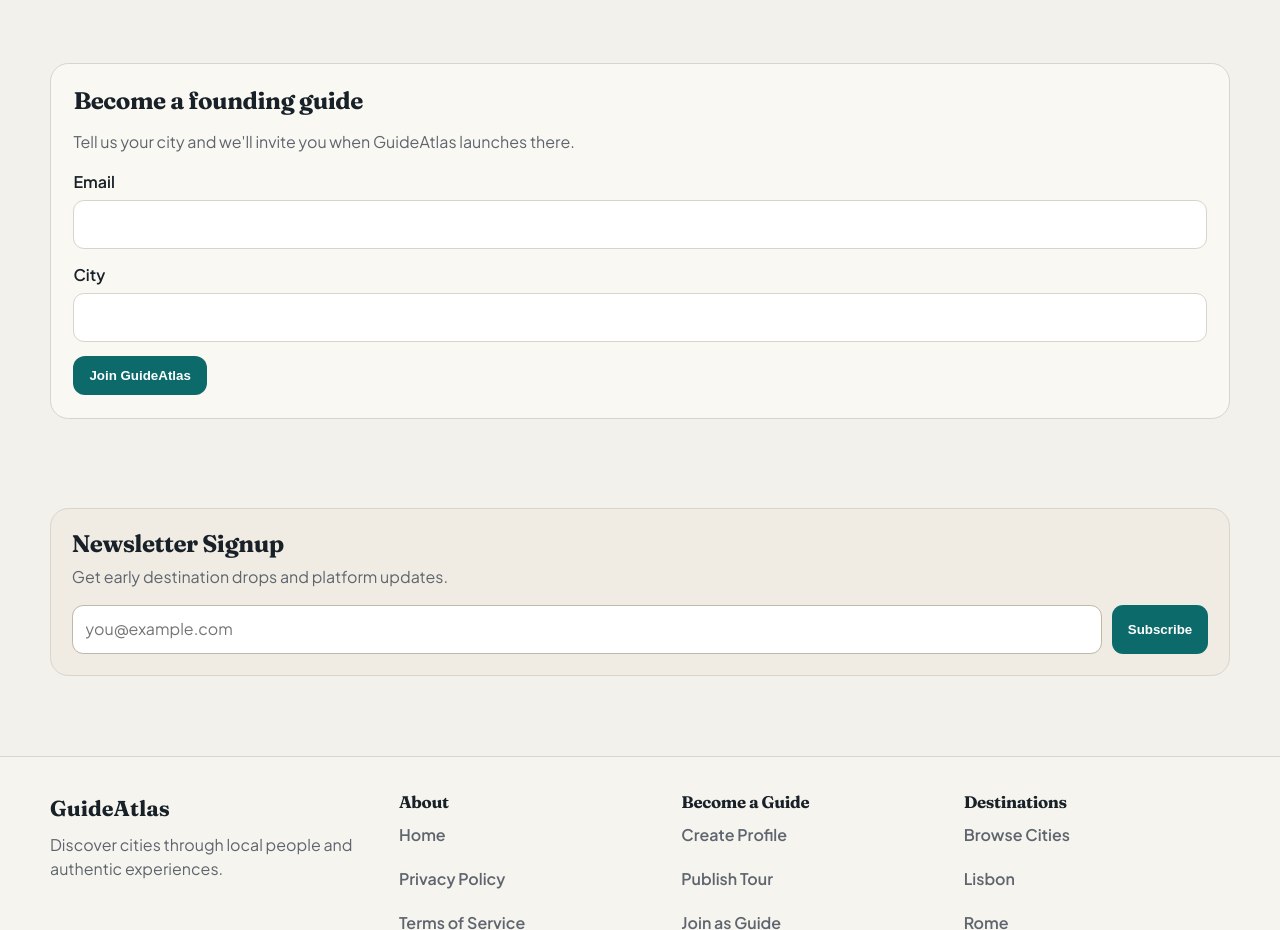
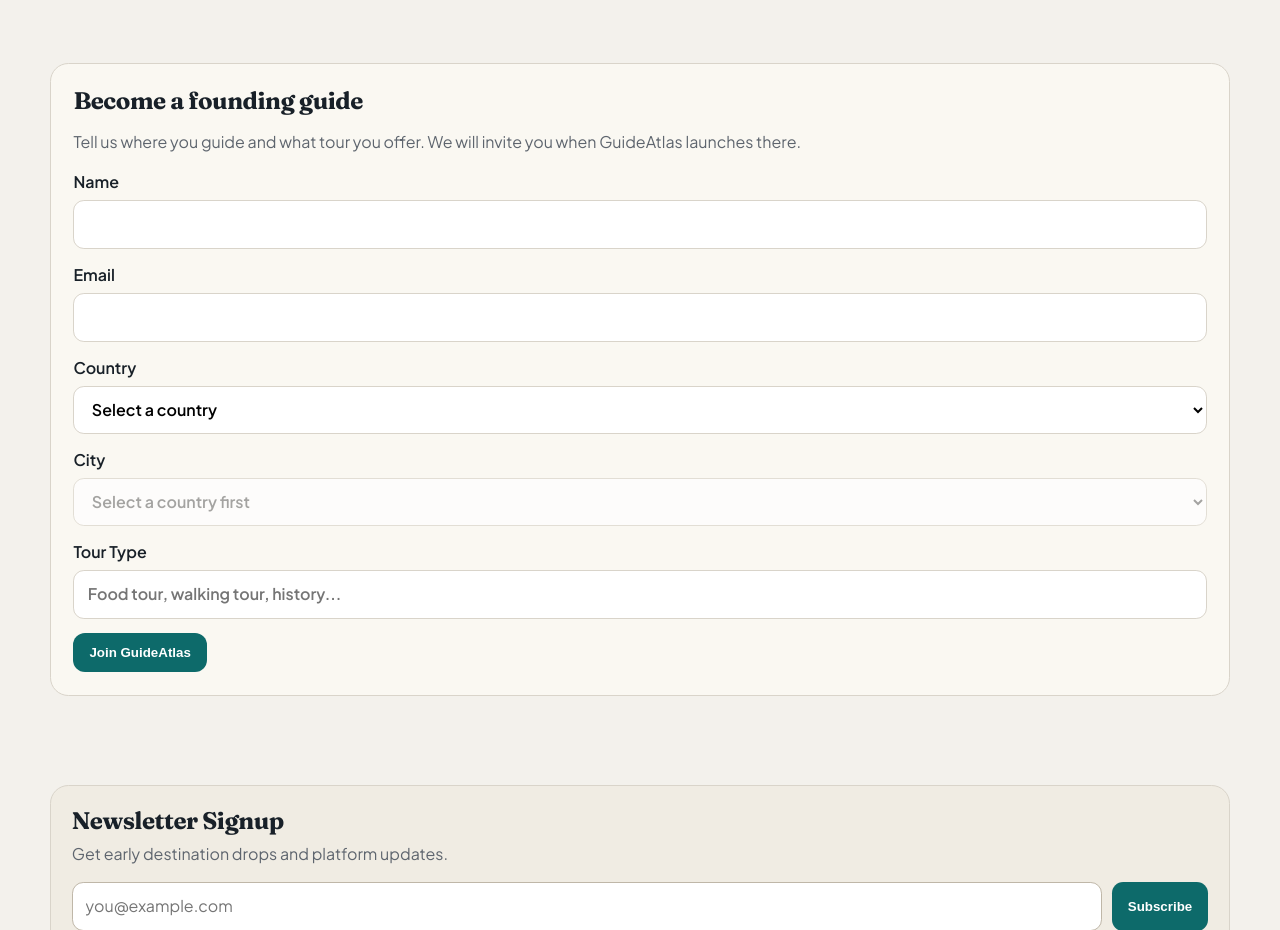
Before and after one commit to RodmanPT/guideatlas, a Next.js app in the folder site/: page / in a window 1280 px wide. Shown: the part 5060-5990 px from the top of the page. Built offline with nearby package versions, Linux system fonts and the light colour scheme.

Commit message:
feat(site): improve guide signup data quality with structured location fields

```diff
--- a/site/app/api/guide-signup/route.ts
+++ b/site/app/api/guide-signup/route.ts
@@ -1,13 +1,15 @@
 import { NextResponse } from "next/server";
 
-import { appendGuideWaitlistRow, appendProductEventRow, isEmailOnWaitlist } from "../../../lib/googleSheets";
+import { appendGuideWaitlistRow, appendProductEventRow, isWaitlistSignupDuplicate } from "../../../lib/googleSheets";
 import { toSlug } from "../../../../shared/utils/helpers";
 
 export const runtime = "nodejs";
 
 type SignupPayload = {
+  name?: unknown;
   email?: unknown;
   city?: unknown;
+  country?: unknown;
   tour_type?: unknown;
 };
 
@@ -27,12 +29,14 @@
     return NextResponse.json({ error: "Invalid JSON body." }, { status: 400 });
   }
 
+  const name = asCleanString(payload.name);
   const email = asCleanString(payload.email).toLowerCase();
   const city = asCleanString(payload.city);
+  const country = asCleanString(payload.country);
   const tourType = asCleanString(payload.tour_type);
 
-  if (!email || !city) {
-    return NextResponse.json({ error: "Email and city are required." }, { status: 400 });
+  if (!name || !email || !city || !country || !tourType) {
+    return NextResponse.json({ error: "Name, email, city, country and tour type are required." }, { status: 400 });
   }
 
   if (!isValidEmail(email)) {
@@ -41,21 +45,21 @@
 
   // Basic sanity limits to keep the sheet clean.
   const maxLen = 200;
-  if ([email, city, tourType].some((v) => v.length > maxLen)) {
+  if ([name, email, city, country, tourType].some((v) => v.length > maxLen)) {
     return NextResponse.json({ error: "Field too long." }, { status: 400 });
   }
 
   try {
-    const isDuplicate = await isEmailOnWaitlist(email);
+    const isDuplicate = await isWaitlistSignupDuplicate(email, city, country);
     if (isDuplicate) {
       return NextResponse.json({ error: "duplicate" }, { status: 409 });
     }
 
     await appendGuideWaitlistRow({
-      name: "",
+      name,
       email,
       city,
-      country: "",
+      country,
       tour_type: tourType,
       created_at: new Date().toISOString(),
     });
--- a/site/app/become-guide/page.tsx
+++ b/site/app/become-guide/page.tsx
@@ -16,12 +16,14 @@
 type PageProps = {
   searchParams?: {
     city?: string;
+    country?: string;
     tour?: string;
   };
 };
 
 export default function BecomeGuidePage({ searchParams }: PageProps) {
   const initialCity = (searchParams?.city ?? "").trim();
+  const initialCountry = (searchParams?.country ?? "").trim();
   const initialTour = (searchParams?.tour ?? "").trim();
 
   return (
@@ -42,7 +44,7 @@
         </div>
       </section>
 
-      <BecomeGuideForm initialCity={initialCity} initialTour={initialTour} />
+      <BecomeGuideForm initialCity={initialCity} initialCountry={initialCountry} initialTour={initialTour} />
     </main>
   );
 }
--- a/site/components/GuideSignupForm.tsx
+++ b/site/components/GuideSignupForm.tsx
@@ -1,15 +1,30 @@
 "use client";
 
 import { FormEvent, useState } from "react";
+import { CITIES } from "../data/cities";
+
+const OTHER_OPTION = "__other__";
+const COUNTRY_OPTIONS = Array.from(new Set(CITIES.map((city) => city.country))).sort();
+const TOUR_TYPE_SUGGESTIONS = ["Food Tour", "Walking Tour", "History Tour", "Night Tour", "Private Tour"];
 
 type FormState = {
+  name: string;
   email: string;
   city: string;
+  country: string;
+  customCity: string;
+  customCountry: string;
+  tourType: string;
 };
 
 const initialState: FormState = {
+  name: "",
   email: "",
   city: "",
+  country: "",
+  customCity: "",
+  customCountry: "",
+  tourType: "",
 };
 
 export default function GuideSignupForm() {
@@ -23,12 +38,20 @@
     setMessage("");
     setIsError(false);
 
+    const cleanedCountry =
+      form.country === OTHER_OPTION ? form.customCountry.trim() : form.country.trim();
+    const cleanedCity =
+      form.country === OTHER_OPTION || form.city === OTHER_OPTION ? form.customCity.trim() : form.city.trim();
+
     const cleaned = {
+      name: form.name.trim(),
       email: form.email.trim().toLowerCase(),
-      city: form.city.trim(),
+      city: cleanedCity,
+      country: cleanedCountry,
+      tourType: form.tourType.trim(),
     };
 
-    if (!cleaned.email || !cleaned.city) {
+    if (!cleaned.name || !cleaned.email || !cleaned.city || !cleaned.country || !cleaned.tourType) {
       setIsError(true);
       setMessage("Please fill in all fields.");
       return;
@@ -48,8 +71,11 @@
         method: "POST",
         headers: { "Content-Type": "application/json" },
         body: JSON.stringify({
+          name: cleaned.name,
           email: cleaned.email,
           city: cleaned.city,
+          country: cleaned.country,
+          tour_type: cleaned.tourType,
         }),
       });
 
@@ -77,12 +103,29 @@
     }
   };
 
+  const cityOptions = form.country && form.country !== OTHER_OPTION
+    ? CITIES.filter((item) => item.country === form.country).map((item) => item.name)
+    : [];
+
+  const showCustomCountry = form.country === OTHER_OPTION;
+  const showCustomCity = form.country === OTHER_OPTION || form.city === OTHER_OPTION;
+
   return (
     <section className="signup" id="join-guide" aria-label="Become a founding guide">
       <h2>Become a founding guide</h2>
-      <p>Tell us your city and we'll invite you when GuideAtlas launches there.</p>
+      <p>Tell us where you guide and what tour you offer. We will invite you when GuideAtlas launches there.</p>
 
       <form className="signupForm" onSubmit={onSubmit}>
+        <label>
+          Name
+          <input
+            type="text"
+            value={form.name}
+            onChange={(event) => setForm((prev) => ({ ...prev, name: event.target.value }))}
+            required
+          />
+        </label>
+
         <label>
           Email
           <input
@@ -94,14 +137,85 @@
         </label>
 
         <label>
+          Country
+          <select
+            value={form.country}
+            onChange={(event) =>
+              setForm((prev) => ({
+                ...prev,
+                country: event.target.value,
+                city: "",
+                customCity: "",
+                customCountry: event.target.value === OTHER_OPTION ? prev.customCountry : "",
+              }))
+            }
+            required
+          >
+            <option value="">Select a country</option>
+            {COUNTRY_OPTIONS.map((country) => (
+              <option key={country} value={country}>
+                {country}
+              </option>
+            ))}
+            <option value={OTHER_OPTION}>Other</option>
+          </select>
+        </label>
+
+        {showCustomCountry ? (
+          <label>
+            Country name
+            <input
+              type="text"
+              value={form.customCountry}
+              onChange={(event) => setForm((prev) => ({ ...prev, customCountry: event.target.value }))}
+              required
+            />
+          </label>
+        ) : null}
+
+        <label>
           City
+          {showCustomCity ? (
+            <input
+              type="text"
+              value={form.customCity}
+              onChange={(event) => setForm((prev) => ({ ...prev, customCity: event.target.value }))}
+              required
+            />
+          ) : (
+            <select
+              value={form.city}
+              onChange={(event) => setForm((prev) => ({ ...prev, city: event.target.value }))}
+              required
+              disabled={!form.country}
+            >
+              <option value="">{form.country ? "Select a city" : "Select a country first"}</option>
+              {cityOptions.map((city) => (
+                <option key={city} value={city}>
+                  {city}
+                </option>
+              ))}
+              <option value={OTHER_OPTION}>Other</option>
+            </select>
+          )}
+        </label>
+
+        <label>
+          Tour Type
           <input
             type="text"
-            value={form.city}
-            onChange={(event) => setForm((prev) => ({ ...prev, city: event.target.value }))}
+            value={form.tourType}
+            onChange={(event) => setForm((prev) => ({ ...prev, tourType: event.target.value }))}
+            list="guide-tour-type-options"
+            placeholder="Food tour, walking tour, history..."
             required
           />
         </label>
+        <datalist id="guide-tour-type-options">
+          {TOUR_TYPE_SUGGESTIONS.map((type) => (
+            <option key={type} value={type} />
+          ))}
+        </datalist>
 
         <button type="submit" disabled={isSubmitting}>
           {isSubmitting ? "Submitting..." : "Join GuideAtlas"}
--- a/site/lib/googleSheets.ts
+++ b/site/lib/googleSheets.ts
@@ -168,24 +168,35 @@
   return json as T;
 }
 
-export async function isEmailOnWaitlist(email: string): Promise<boolean> {
+export async function isWaitlistSignupDuplicate(email: string, city: string, country: string): Promise<boolean> {
   const spreadsheetId = getSpreadsheetId();
   const accessToken = await getAccessToken();
 
-  const range = sheetRange(`${sheetTabA1(getSheetTabName())}!B:B`);
+  const range = sheetRange(`${sheetTabA1(getSheetTabName())}!B:D`);
   const data = await sheetsRequest<{ values?: string[][] }>(
     `spreadsheets/${spreadsheetId}/values/${range}`,
     { method: "GET" },
     accessToken,
   );
 
-  const emails = (data.values ?? [])
-    .flat()
-    .map((v) => (v ?? "").trim().toLowerCase())
-    .filter((v) => v && v !== "email");
+  const normalizedEmail = email.trim().toLowerCase();
+  const normalizedCity = toSlug(city);
+  const normalizedCountry = toSlug(country);
 
-  // If a header row exists, it will typically be the first value: "email".
-  return emails.includes(email.trim().toLowerCase());
+  const entries = (data.values ?? [])
+    .map((row) => ({
+      email: (row[0] ?? "").trim().toLowerCase(),
+      city: toSlug((row[1] ?? "").trim()),
+      country: toSlug((row[2] ?? "").trim()),
+    }))
+    .filter((row) => row.email && row.email !== "email" && row.city && row.country);
+
+  return entries.some(
+    (entry) =>
+      entry.email === normalizedEmail &&
+      entry.city === normalizedCity &&
+      entry.country === normalizedCountry,
+  );
 }
 
 export async function appendGuideWaitlistRow(row: GuideWaitlistRow): Promise<void> {
--- a/site/styles/globals.css
+++ b/site/styles/globals.css
@@ -833,6 +833,14 @@
   font: inherit;
 }
 
+.signupForm select {
+  border: 1px solid var(--line);
+  border-radius: 0.68rem;
+  background: #fff;
+  padding: 0.72rem 0.84rem;
+  font: inherit;
+}
+
 .signupForm textarea {
   border: 1px solid var(--line);
   border-radius: 0.68rem;
```
Also changed, not shown: site/components/BecomeGuideForm.tsx (+130 -14 lines).
